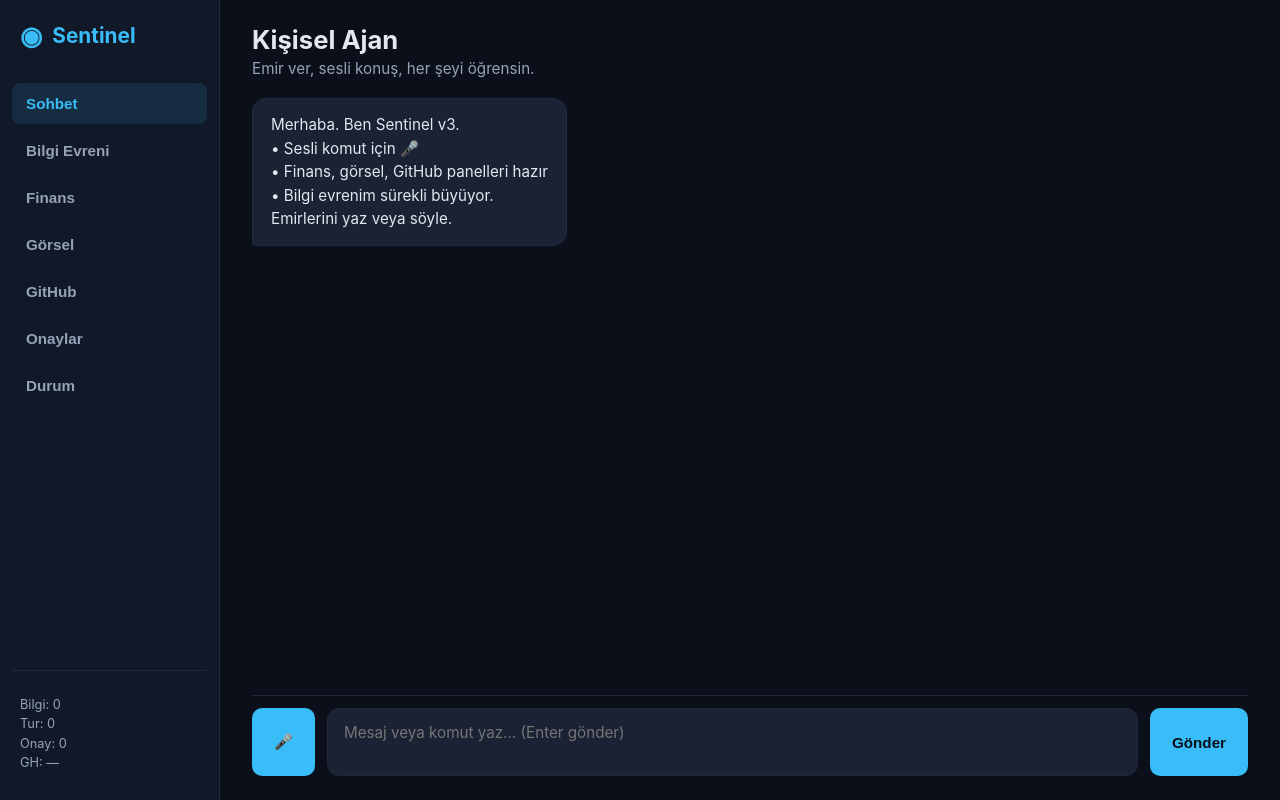
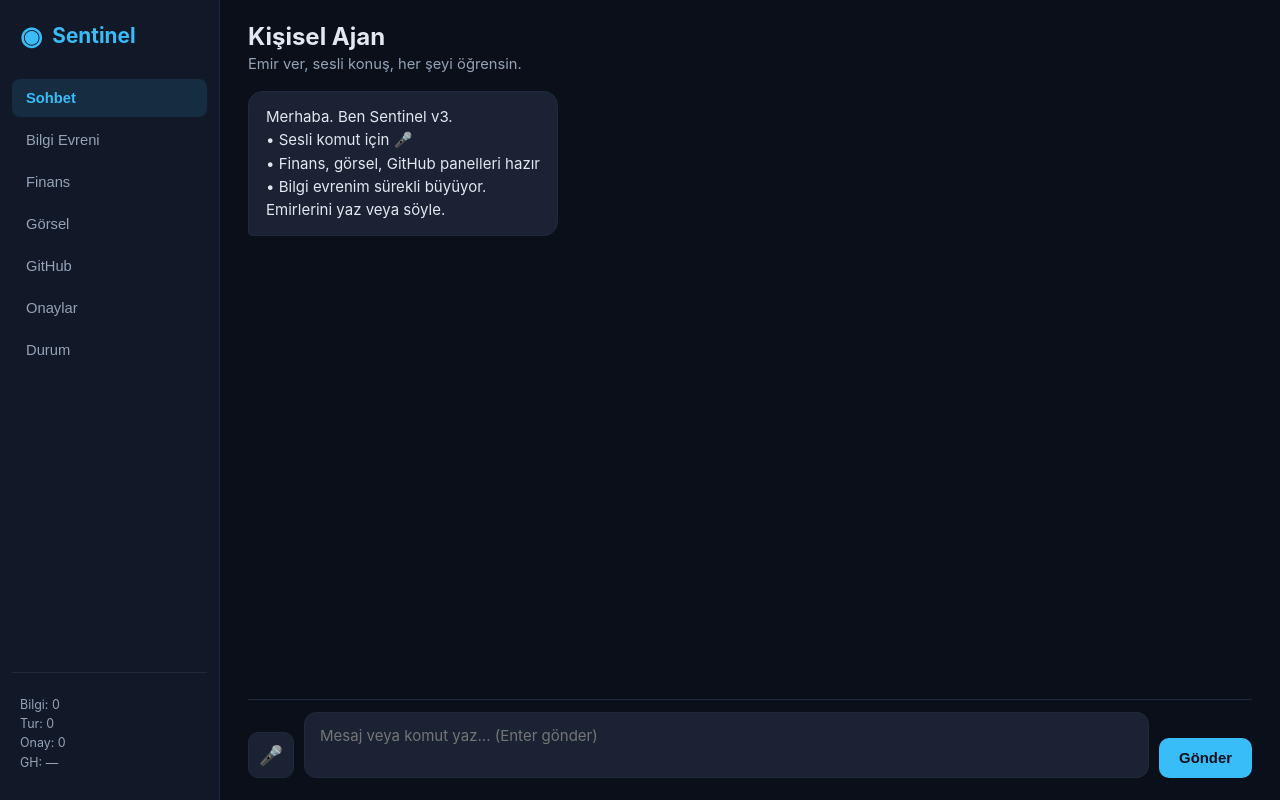
Before and after one commit to Nexora88/sentinel-agent, a FastAPI app: page / in a window 1280 px wide. Run offline with FastAPI, Linux system fonts and the light colour scheme; data that the repository does not hold is empty; parts of the project's set-up code (start-up, migrations or seed data) failed here and were passed over.

Commit message:
Style updates for voice btn, finance, image, github panels

```diff
--- a/web/static/style.css
+++ b/web/static/style.css
@@ -24,12 +24,8 @@ body {
   overflow: hidden;
 }
 
-.app {
-  display: flex;
-  height: 100vh;
-}
+.app { display: flex; height: 100vh; }
 
-/* Sidebar */
 .sidebar {
   width: 220px;
   background: var(--bg-panel);
@@ -46,33 +42,25 @@ body {
   font-size: 1.3rem;
   font-weight: 700;
   color: var(--accent);
-  margin-bottom: 32px;
+  margin-bottom: 28px;
   padding: 0 8px;
 }
 
-.logo-icon {
-  font-size: 1.6rem;
-}
+.logo-icon { font-size: 1.6rem; }
 
-nav {
-  display: flex;
-  flex-direction: column;
-  gap: 6px;
-  flex: 1;
-}
+nav { display: flex; flex-direction: column; gap: 4px; flex: 1; }
 
 .nav-btn {
   background: transparent;
   border: none;
   color: var(--text-muted);
   text-align: left;
-  padding: 12px 14px;
+  padding: 11px 14px;
   border-radius: 8px;
   cursor: pointer;
-  font-size: 0.95rem;
+  font-size: 0.92rem;
   transition: all 0.15s;
 }
-
 .nav-btn:hover { background: var(--bg-card); color: var(--text); }
 .nav-btn.active {
   background: rgba(56, 189, 248, 0.12);
@@ -82,49 +70,30 @@ nav {
 
 .sidebar-footer {
   margin-top: auto;
-  padding-top: 16px;
+  padding-top: 14px;
   border-top: 1px solid var(--border);
 }
-
 .quick-status {
-  font-size: 0.8rem;
+  font-size: 0.78rem;
   color: var(--text-muted);
-  line-height: 1.5;
+  line-height: 1.55;
   padding: 8px;
 }
 
-/* Main */
-.main {
-  flex: 1;
-  display: flex;
-  flex-direction: column;
-  overflow: hidden;
-}
+.main { flex: 1; display: flex; flex-direction: column; overflow: hidden; }
 
 .panel {
   display: none;
   flex-direction: column;
   height: 100%;
-  padding: 24px 32px;
-  overflow: hidden;
+  padding: 22px 28px;
+  overflow: auto;
 }
-
 .panel.active { display: flex; }
 
-.panel-header {
-  margin-bottom: 20px;
-}
-
-.panel-header h1 {
-  font-size: 1.6rem;
-  font-weight: 700;
-  margin-bottom: 4px;
-}
-
-.panel-header p {
-  color: var(--text-muted);
-  font-size: 0.95rem;
-}
+.panel-header { margin-bottom: 18px; }
+.panel-header h1 { font-size: 1.5rem; font-weight: 700; margin-bottom: 4px; }
+.panel-header p { color: var(--text-muted); font-size: 0.92rem; }
 
 /* Chat */
 .chat-messages {
@@ -132,26 +101,23 @@ nav {
   overflow-y: auto;
   display: flex;
   flex-direction: column;
-  gap: 16px;
-  padding-bottom: 16px;
+  gap: 14px;
+  padding-bottom: 14px;
 }
-
 .message {
   max-width: 78%;
-  padding: 14px 18px;
+  padding: 13px 17px;
   border-radius: 14px;
   line-height: 1.55;
-  font-size: 0.95rem;
+  font-size: 0.94rem;
   white-space: pre-wrap;
 }
-
 .message.user {
   align-self: flex-end;
   background: linear-gradient(135deg, #0ea5e9, #0284c7);
   color: white;
   border-bottom-right-radius: 4px;
 }
-
 .message.assistant {
   align-self: flex-start;
   background: var(--bg-card);
@@ -161,9 +127,10 @@ nav {
 
 .chat-input-area {
   display: flex;
-  gap: 12px;
+  gap: 10px;
   padding-top: 12px;
   border-top: 1px solid var(--border);
+  align-items: flex-end;
 }
 
 #chat-input {
@@ -172,169 +139,139 @@ nav {
   border: 1px solid var(--border);
   border-radius: 12px;
   color: var(--text);
-  padding: 14px 16px;
-  font-size: 0.95rem;
+  padding: 13px 15px;
+  font-size: 0.94rem;
   resize: none;
   font-family: inherit;
   outline: none;
-  transition: border 0.15s;
+}
+#chat-input:focus { border-color: var(--accent); }
+
+.icon-btn {
+  background: var(--bg-card);
+  border: 1px solid var(--border);
+  border-radius: 10px;
+  width: 46px;
+  height: 46px;
+  font-size: 1.2rem;
+  cursor: pointer;
+  display: flex;
+  align-items: center;
+  justify-content: center;
+}
+.icon-btn.recording {
+  background: rgba(248, 113, 113, 0.2);
+  border-color: var(--danger);
 }
 
-#chat-input:focus { border-color: var(--accent); }
-
-#send-btn, .primary, button {
+#send-btn, .primary, button:not(.nav-btn):not(.icon-btn):not(.reject) {
   background: var(--accent);
   color: #0b0f19;
   border: none;
   border-radius: 10px;
-  padding: 12px 22px;
+  padding: 12px 20px;
   font-weight: 600;
   cursor: pointer;
-  font-size: 0.95rem;
-  transition: background 0.15s;
+  font-size: 0.93rem;
 }
-
 #send-btn:hover, .primary:hover { background: var(--accent-dim); }
 
-/* Universe */
+/* Stats */
 .universe-stats {
   display: grid;
   grid-template-columns: repeat(4, 1fr);
-  gap: 16px;
-  margin-bottom: 28px;
+  gap: 14px;
+  margin-bottom: 24px;
 }
-
 .stat-card {
   background: var(--bg-card);
   border: 1px solid var(--border);
   border-radius: var(--radius);
-  padding: 20px;
+  padding: 18px;
   text-align: center;
 }
-
 .stat-value {
   display: block;
-  font-size: 1.8rem;
+  font-size: 1.7rem;
   font-weight: 700;
   color: var(--accent);
-  margin-bottom: 4px;
+  margin-bottom: 3px;
 }
+.stat-label { font-size: 0.82rem; color: var(--text-muted); }
 
-.stat-label {
-  font-size: 0.85rem;
-  color: var(--text-muted);
+.universe-actions, .finance-box {
+  display: flex;
+  gap: 10px;
+  margin-bottom: 22px;
 }
-
-.universe-actions {
-  display: flex;
-  gap: 12px;
-  margin-bottom: 28px;
-}
-
-.universe-actions input {
+.universe-actions input, .finance-box input, #image-prompt {
   flex: 1;
   background: var(--bg-card);
   border: 1px solid var(--border);
   border-radius: 10px;
   color: var(--text);
-  padding: 12px 16px;
-  font-size: 0.95rem;
+  padding: 12px 15px;
+  font-size: 0.93rem;
   outline: none;
 }
+.universe-actions input:focus, .finance-box input:focus { border-color: var(--accent); }
 
-.universe-actions input:focus { border-color: var(--accent); }
-
-.recent-topics h3 {
-  font-size: 1rem;
-  margin-bottom: 12px;
-  color: var(--text-muted);
-}
-
-#topic-list {
-  list-style: none;
-  display: flex;
-  flex-wrap: wrap;
-  gap: 8px;
-}
-
+.recent-topics h3 { font-size: 0.95rem; margin-bottom: 10px; color: var(--text-muted); }
+#topic-list { list-style: none; display: flex; flex-wrap: wrap; gap: 8px; }
 #topic-list li {
   background: var(--bg-card);
   border: 1px solid var(--border);
   border-radius: 20px;
-  padding: 6px 14px;
-  font-size: 0.85rem;
+  padding: 5px 13px;
+  font-size: 0.83rem;
   color: var(--text-muted);
 }
 
-/* Approvals */
-.approvals-list {
-  display: flex;
-  flex-direction: column;
-  gap: 12px;
-}
-
+/* Approvals & GitHub cards */
+.approvals-list, .gh-repos { display: flex; flex-direction: column; gap: 10px; margin-top: 14px; }
 .approval-card {
   background: var(--bg-card);
   border: 1px solid var(--border);
   border-radius: var(--radius);
-  padding: 16px 20px;
+  padding: 14px 18px;
   display: flex;
   justify-content: space-between;
   align-items: center;
-  gap: 16px;
+  gap: 14px;
 }
-
-.approval-card .details {
-  flex: 1;
-}
-
-.approval-card .action-name {
-  font-weight: 600;
-  color: var(--warning);
-  margin-bottom: 4px;
-}
-
-.approval-actions {
-  display: flex;
-  gap: 8px;
-}
-
-.approval-actions button.approve {
-  background: var(--success);
-  color: #0b0f19;
-}
-
+.approval-card .action-name { font-weight: 600; color: var(--warning); margin-bottom: 3px; }
+.approval-actions { display: flex; gap: 8px; }
+.approval-actions button.approve { background: var(--success); color: #0b0f19; }
 .approval-actions button.reject {
   background: transparent;
   border: 1px solid var(--danger);
   color: var(--danger);
+  border-radius: 8px;
+  padding: 8px 14px;
+  cursor: pointer;
 }
 
-.empty {
-  color: var(--text-muted);
-  text-align: center;
-  padding: 40px;
-}
+.empty { color: var(--text-muted); text-align: center; padding: 36px; }
 
-/* Status */
 .status-box {
   background: var(--bg-card);
   border: 1px solid var(--border);
   border-radius: var(--radius);
-  padding: 20px;
+  padding: 18px;
   font-family: "JetBrains Mono", "Fira Code", monospace;
-  font-size: 0.9rem;
-  line-height: 1.6;
+  font-size: 0.88rem;
+  line-height: 1.55;
   white-space: pre-wrap;
   overflow: auto;
 }
 
-/* Responsive */
-@media (max-width: 800px) {
-  .sidebar { width: 64px; padding: 12px 6px; }
+.image-result { margin-top: 16px; }
+
+@media (max-width: 900px) {
+  .sidebar { width: 60px; padding: 12px 6px; }
   .logo span:last-child, .nav-btn { font-size: 0; }
-  .logo-icon { font-size: 1.4rem; }
-  .nav-btn { text-align: center; padding: 14px 0; }
+  .logo-icon { font-size: 1.3rem; }
+  .nav-btn { text-align: center; padding: 12px 0; }
   .universe-stats { grid-template-columns: repeat(2, 1fr); }
-  .panel { padding: 16px; }
+  .panel { padding: 14px; }
 }
```
